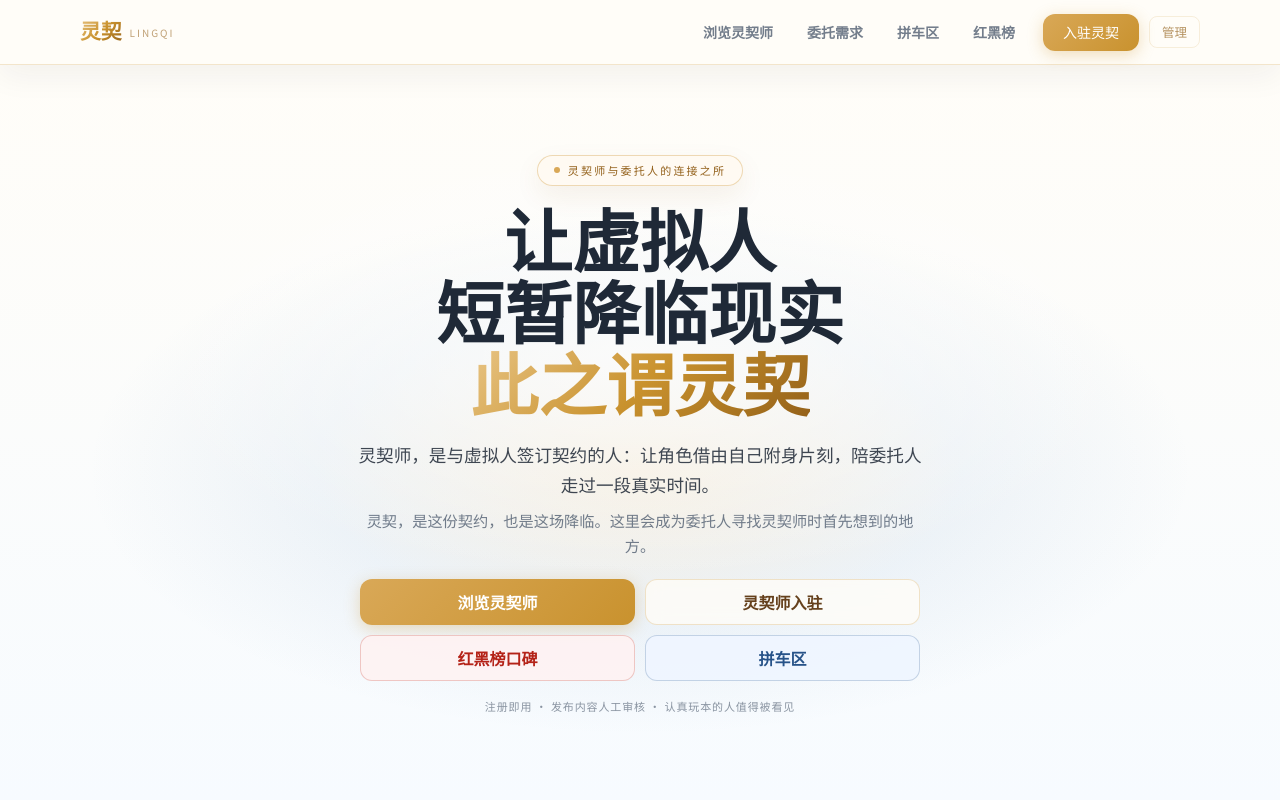
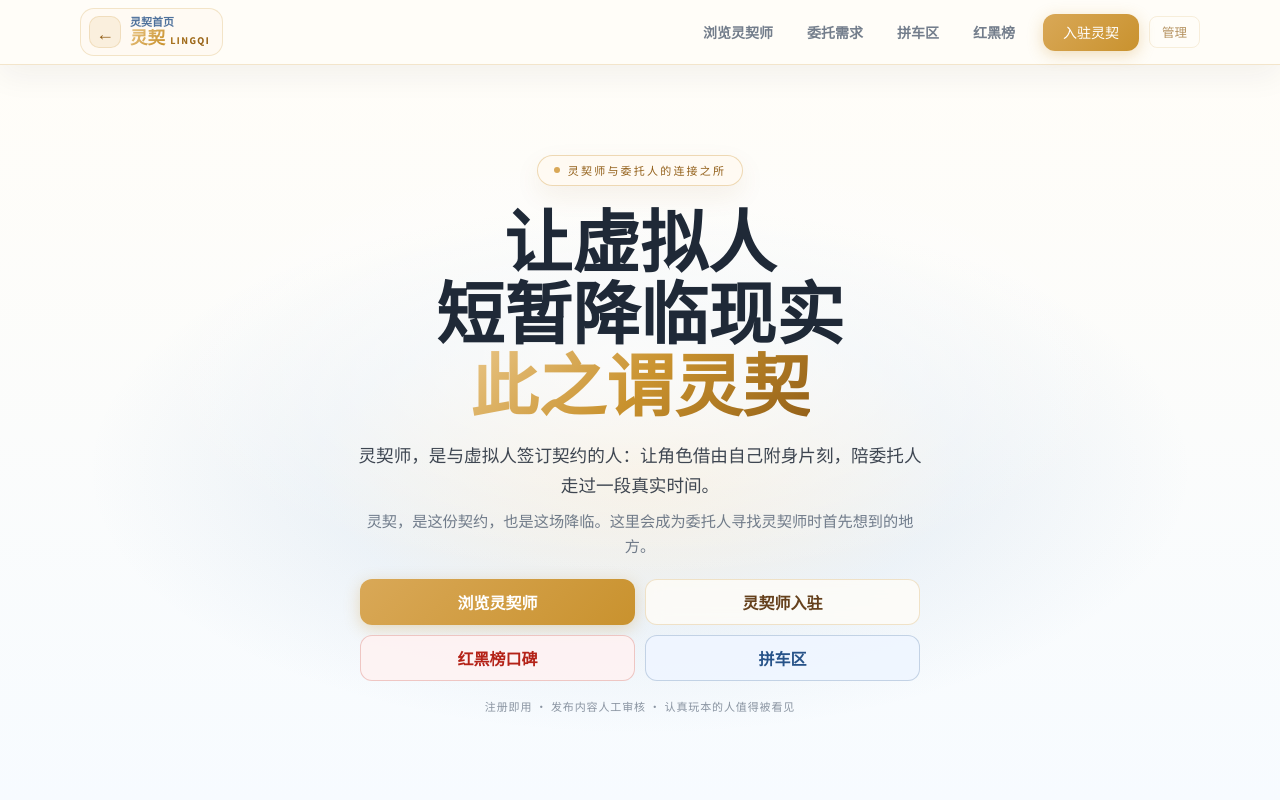
Before and after one commit to ToTheDeepSpace/LingQi, a React (Vite) app: page / in a window 1280 px wide. Shown: the top 800 px of the page. Built offline with nearby package versions, Linux system fonts and the light colour scheme.

Commit message:
fix: make global home return more visible

```diff
--- a/src/components/Navbar.tsx
+++ b/src/components/Navbar.tsx
@@ -1,5 +1,5 @@
 import { useEffect, useState } from 'react';
-import { Link } from 'react-router-dom';
+import { Link, useLocation } from 'react-router-dom';
 import { preloadRoute } from '../lib/routePreload';
 
 const BG = 'rgba(255,253,248,0.94)';
@@ -59,6 +59,7 @@ function readAuthSnapshot() {
 }
 
 export default function Navbar() {
+  const { pathname } = useLocation();
   const [authSnapshot, setAuthSnapshot] = useState(readAuthSnapshot);
   const [menuOpen, setMenuOpen] = useState(false);
   const [pendingCount, setPendingCount] = useState(0);
@@ -66,6 +67,7 @@ export default function Navbar() {
   const isLoggedIn = !!creatorAuth;
   const isAdmin = !!adminToken;
   const isShop = creatorAuth?.role === 'shop';
+  const isHome = pathname === '/';
 
   useEffect(() => {
     const syncAuth = () => setAuthSnapshot(readAuthSnapshot());
@@ -129,13 +131,23 @@ export default function Navbar() {
         gap: 16,
       }}>
 
-        {/* Logo — 左 */}
-        <Link to="/" style={{ textDecoration: 'none', display: 'flex', alignItems: 'center', gap: 8, flex: '0 0 auto' }}>
-          <span className="gradient-text-gold" style={{ fontFamily: 'var(--font-serif)', fontWeight: 900, fontSize: '1.3rem' }}>
-            灵契
-          </span>
-          <span style={{ fontSize: 10, letterSpacing: '0.2em', textTransform: 'uppercase', color: 'rgba(146,95,24,0.58)', fontFamily: 'var(--font-sans)' }}>
-            Lingqi
+        {/* 返回首页 — 左 */}
+        <Link
+          to="/"
+          aria-label={isHome ? '灵契首页' : '返回灵契首页'}
+          style={homeLinkStyle(isHome)}
+          onMouseEnter={() => preloadRoute('/')}
+          onFocus={() => preloadRoute('/')}
+        >
+          <span aria-hidden="true" style={homeArrowStyle(isHome)}>←</span>
+          <span style={{ display: 'grid', gap: 1, minWidth: 0 }}>
+            <span style={homeReturnTextStyle}>{isHome ? '灵契首页' : '返回首页'}</span>
+            <span className="gradient-text-gold" style={{ fontFamily: 'var(--font-serif)', fontWeight: 900, fontSize: '1.1rem', lineHeight: 1.05 }}>
+              灵契
+              <span style={{ marginLeft: 5, fontSize: 9, letterSpacing: '0.16em', textTransform: 'uppercase', color: 'rgba(146,95,24,0.58)', fontFamily: 'var(--font-sans)', WebkitTextFillColor: 'rgba(146,95,24,0.58)' }}>
+                Lingqi
+              </span>
+            </span>
           </span>
         </Link>
 
@@ -254,6 +266,44 @@ export default function Navbar() {
   );
 }
 
+const homeLinkStyle = (isHome: boolean): React.CSSProperties => ({
+  textDecoration: 'none',
+  display: 'inline-flex',
+  alignItems: 'center',
+  gap: 9,
+  flex: '0 0 auto',
+  minWidth: 0,
+  padding: '7px 12px 7px 8px',
+  borderRadius: 14,
+  border: isHome ? '1px solid rgba(201,146,46,0.22)' : '1px solid rgba(201,146,46,0.42)',
+  background: isHome ? 'rgba(255,250,242,0.72)' : 'linear-gradient(135deg, rgba(255,250,242,0.98), rgba(238,246,255,0.92))',
+  boxShadow: isHome ? 'none' : '0 10px 24px rgba(146,95,24,0.12)',
+  color: INK,
+});
+
+const homeArrowStyle = (isHome: boolean): React.CSSProperties => ({
+  width: 32,
+  height: 32,
+  borderRadius: 10,
+  display: 'inline-flex',
+  alignItems: 'center',
+  justifyContent: 'center',
+  flex: '0 0 auto',
+  background: isHome ? 'rgba(217,168,87,0.14)' : 'linear-gradient(135deg, #d9a857 0%, #c9922e 100%)',
+  color: isHome ? '#925f18' : '#fffdf8',
+  border: isHome ? '1px solid rgba(201,146,46,0.18)' : '1px solid rgba(146,95,24,0.22)',
+  fontSize: 18,
+  fontWeight: 900,
+  lineHeight: 1,
+});
+
+const homeReturnTextStyle: React.CSSProperties = {
+  color: 'rgba(39,83,137,0.82)',
+  fontSize: 11,
+  fontWeight: 900,
+  lineHeight: 1.05,
+};
+
 function IdentityChip({ children, tone }: { children: React.ReactNode; tone: 'user' | 'admin' }) {
   const admin = tone === 'admin';
   return (
```
